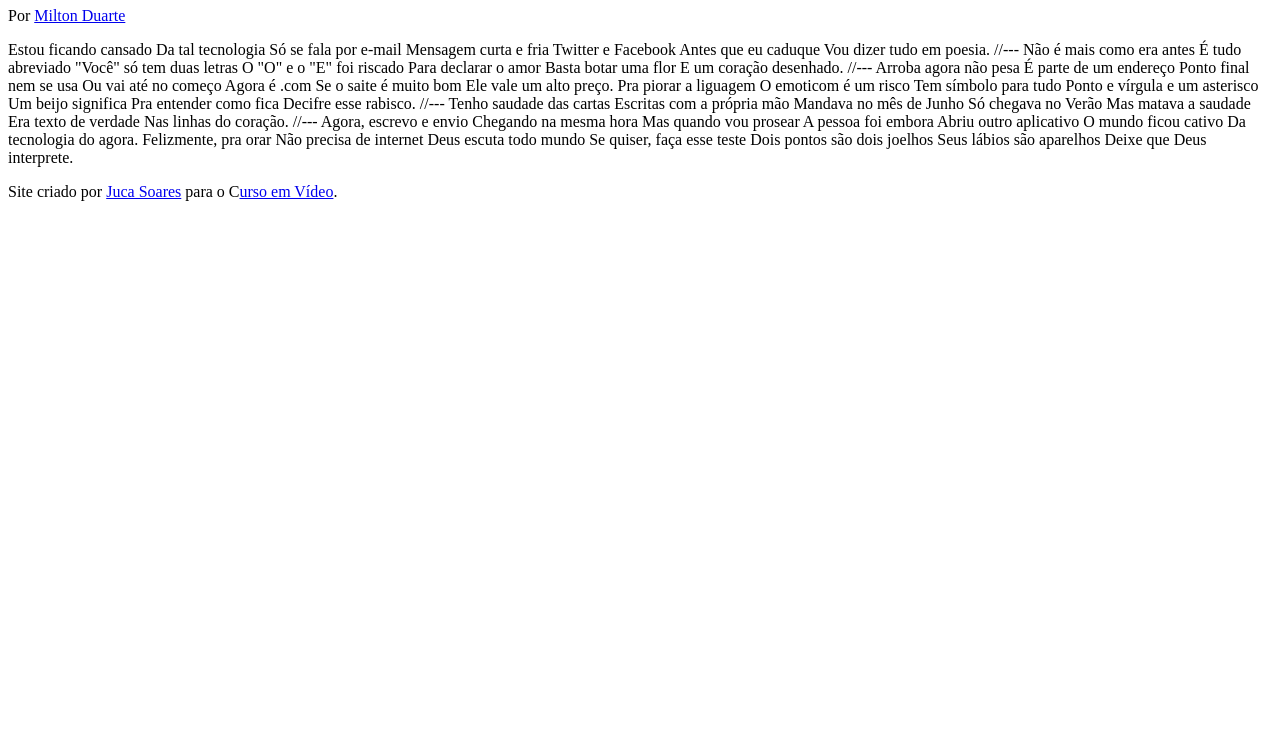
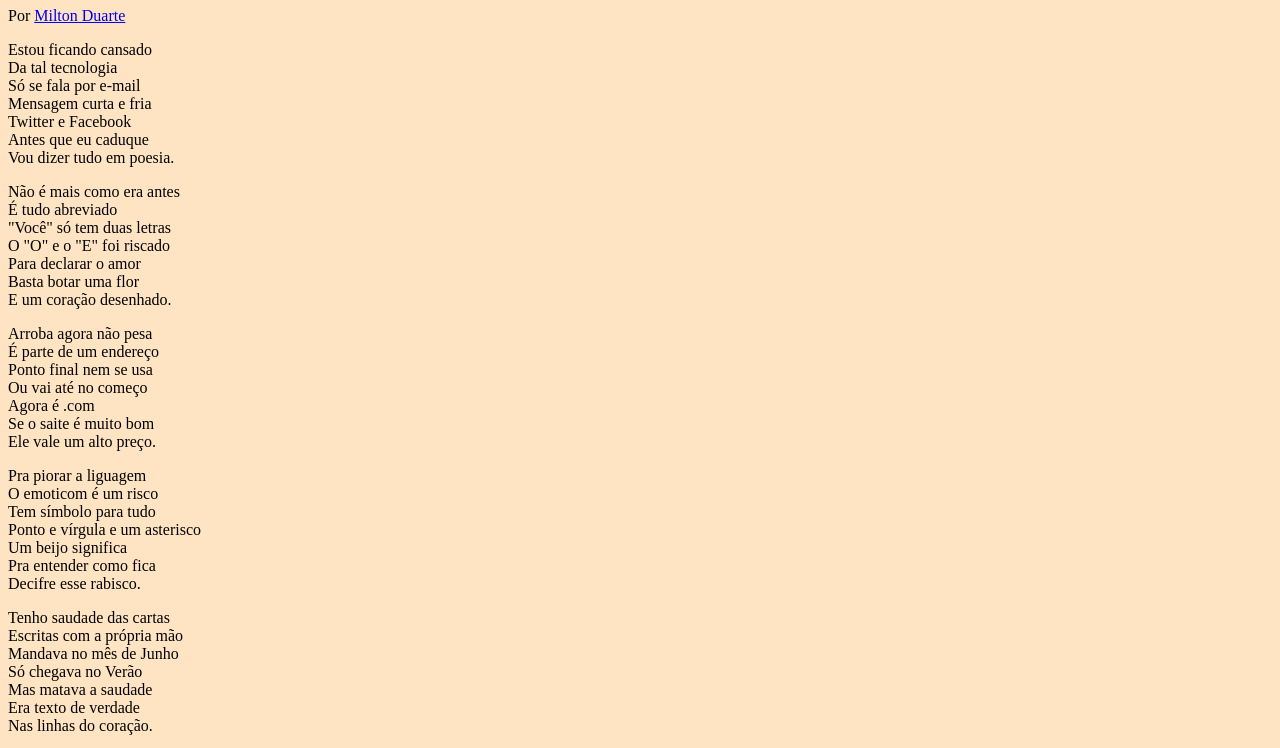
Before and after one commit to JucaSoares/HTML-MOD3, a plain HTML site: page desafios/desafio_12/index.html in a window 1280 px wide. Shown: the part 73-821 px from the top of the page. Before the commit the page ends 800 px from the top, so only its background shows below. Drawn offline with Linux system fonts and the light colour scheme.

Commit message:
Criado a folha de estilo

```diff
--- /dev/null
+++ b/desafios/desafio_12/estilo/style.css
@@ -0,0 +1,5 @@
+@charset "UTF-8";
+
+body {
+    background-color: bisque;
+}
--- a/desafios/desafio_12/index.html
+++ b/desafios/desafio_12/index.html
@@ -4,6 +4,7 @@
     <meta charset="UTF-8">
     <meta name="viewport" content="width=device-width, initial-scale=1.0">
     <title>Cordel Moderno</title>
+    <link rel="stylesheet" href="estilo/style.css">
 </head>
 <body>
 <header>
@@ -12,70 +13,83 @@
     </h1>
     <p>Por <a href="https://www.recantodasletras.com.br/poesias/3186743" target="_blank">Milton Duarte</a></p>
 </header>
+    <section>
+        <p>
+            Estou ficando cansado <br>
+            Da tal tecnologia <br>
+            Só se fala por e-mail <br>
+            Mensagem curta e fria <br>
+            Twitter e Facebook <br>
+            Antes que eu caduque <br>
+            Vou dizer tudo em poesia. <br>
+        </p>
+    </section>
 
-    Estou ficando cansado
-    Da tal tecnologia
-    Só se fala por e-mail
-    Mensagem curta e fria
-    Twitter e Facebook
-    Antes que eu caduque
-    Vou dizer tudo em poesia.
+    <section>
+        <p>
+            Não é mais como era antes <br>
+            É tudo abreviado <br>
+            "Você" só tem duas letras <br>
+            O "O" e o "E" foi riscado <br>
+            Para declarar o amor <br>
+            Basta botar uma flor <br>
+            E um coração desenhado. <br>
+        </p>
+    </section>
 
-    //---
+    <section>
+        <p>
+            Arroba agora não pesa <br>
+            É parte de um endereço <br>
+            Ponto final nem se usa <br>
+            Ou vai até no começo <br>
+            Agora é .com <br>
+            Se o saite é muito bom <br>
+            Ele vale um alto preço. <br>
+        </p>
+        <p>
+            Pra piorar a liguagem <br>
+            O emoticom é um risco <br>
+            Tem símbolo para tudo <br>
+            Ponto e vírgula e um asterisco <br>
+            Um beijo significa <br>
+            Pra entender como fica <br>
+            Decifre esse rabisco. <br>
+        </p>
+    </section>
 
-    Não é mais como era antes
-    É tudo abreviado
-    "Você" só tem duas letras
-    O "O" e o "E" foi riscado
-    Para declarar o amor
-    Basta botar uma flor
-    E um coração desenhado.
+    <section>
+        <p>
+            Tenho saudade das cartas <br>
+            Escritas com a própria mão <br>
+            Mandava no mês de Junho <br>
+            Só chegava no Verão <br>
+            Mas matava a saudade <br>
+            Era texto de verdade <br>
+            Nas linhas do coração. <br>
+        </p>
+    </section>
 
-    //---
-
-    Arroba agora não pesa
-    É parte de um endereço
-    Ponto final nem se usa
-    Ou vai até no começo
-    Agora é .com
-    Se o saite é muito bom
-    Ele vale um alto preço.
-
-    Pra piorar a liguagem
-    O emoticom é um risco
-    Tem símbolo para tudo
-    Ponto e vírgula e um asterisco
-    Um beijo significa
-    Pra entender como fica
-    Decifre esse rabisco.
-
-    //---
-
-    Tenho saudade das cartas
-    Escritas com a própria mão
-    Mandava no mês de Junho
-    Só chegava no Verão
-    Mas matava a saudade
-    Era texto de verdade
-    Nas linhas do coração.
-
-    //---
-
-    Agora, escrevo e envio
-    Chegando na mesma hora
-    Mas quando vou prosear
-    A pessoa foi embora
-    Abriu outro aplicativo
-    O mundo ficou cativo
-    Da tecnologia do agora.
-
-    Felizmente, pra orar
-    Não precisa de internet
-    Deus escuta todo mundo
-    Se quiser, faça esse teste
-    Dois pontos são dois joelhos
-    Seus lábios são aparelhos
-    Deixe que Deus interprete.
+    <section>
+        <p>
+            Agora, escrevo e envio <br>
+            Chegando na mesma hora <br>
+            Mas quando vou prosear <br>
+            A pessoa foi embora <br>
+            Abriu outro aplicativo <br>
+            O mundo ficou cativo <br>
+            Da tecnologia do agora. <br>
+        </p>
+        <p>
+            Felizmente, pra orar <br>
+            Não precisa de internet <br>
+            Deus escuta todo mundo <br>
+            Se quiser, faça esse teste <br>
+            Dois pontos são dois joelhos <br>
+            Seus lábios são aparelhos <br>
+            Deixe que Deus interprete. <br>
+        </p>
+    </section>
 
     <footer>
         <p>Site criado por <a href="https://github.com/JucaSoares" target="_blank">Juca Soares</a> para o C<a href="https://cursoemvideo.com" target="_blank">urso em Vídeo</a>.</p>
```
